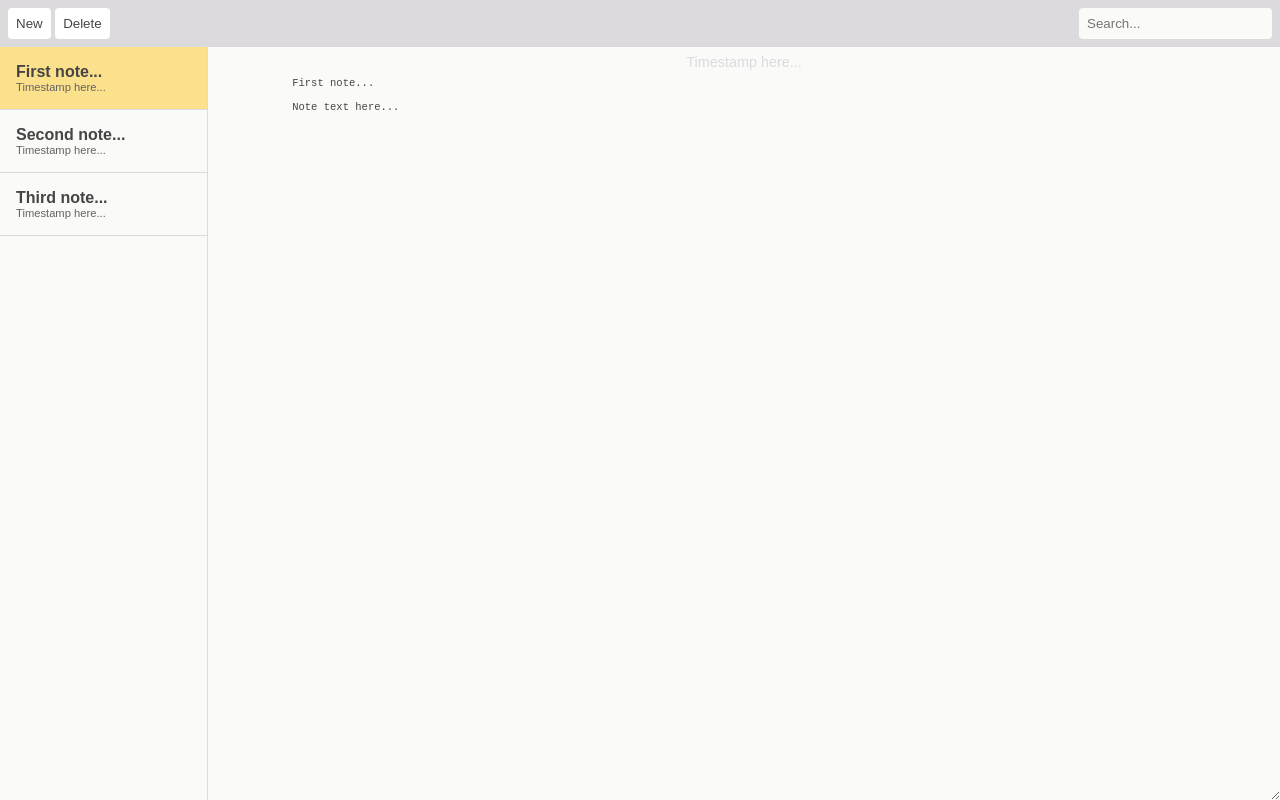
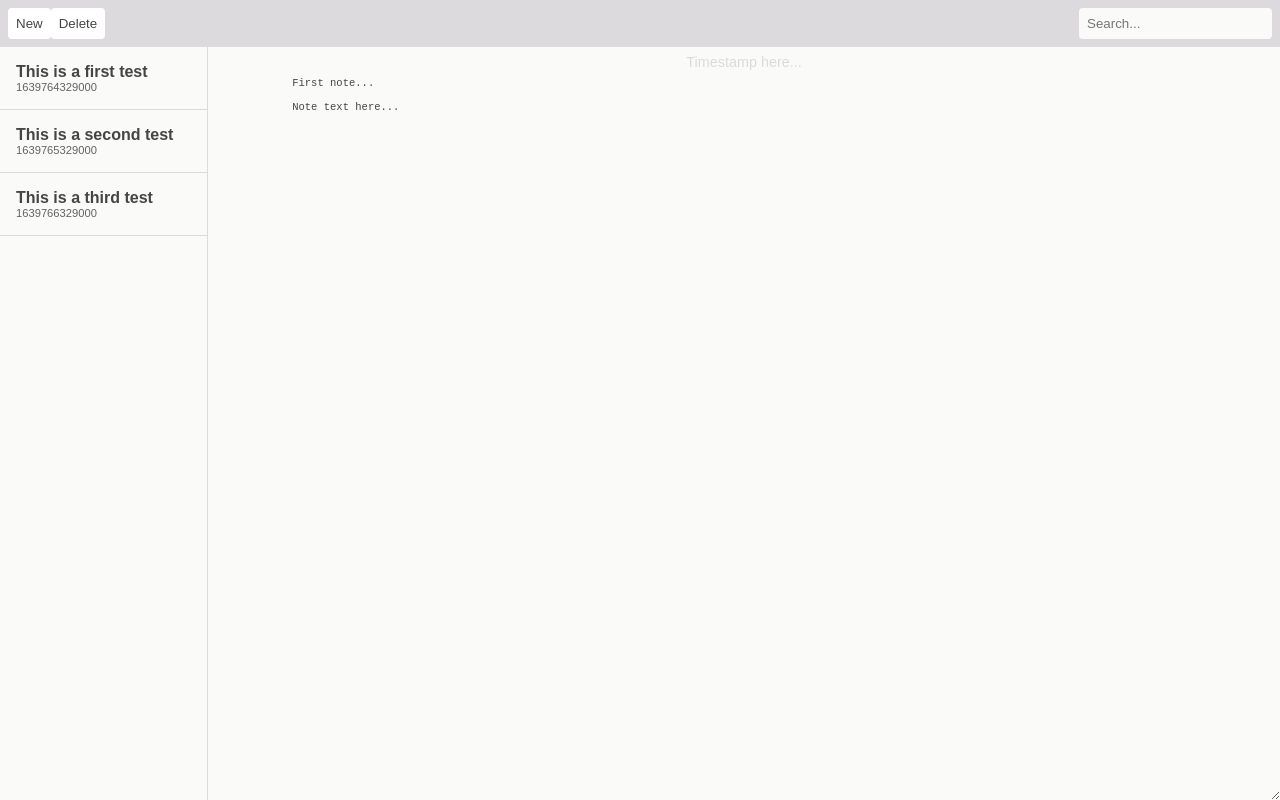
Before and after one commit to acltc/notes-app-vue3, a plain HTML site: page index.html in a window 1280 px wide. Drawn offline with nearby package versions, Linux system fonts and the light colour scheme.

Commit message:
Display note titles from an array of notes

```diff
--- a/index.html
+++ b/index.html
@@ -5,7 +5,7 @@
   <title>Notes</title>
   <link rel="stylesheet" href="index.css"></link>
   <script src="https://unpkg.com/vue@next"></script>
-  <script src="index.js"></script>
+  <script src="index.js" defer></script>
 </head>
 <body>
   <div id="app">
@@ -16,17 +16,9 @@
     </div>
     <div class="note-container">
       <div class="note-selectors">
-        <div class="note-selector active">
-          <p class="note-selector-title">First note...</p>
-          <p class="note-selector-timestamp">Timestamp here...</p>
-        </div>
-        <div class="note-selector">
-          <p class="note-selector-title">Second note...</p>
-          <p class="note-selector-timestamp">Timestamp here...</p>
-        </div>
-        <div class="note-selector">
-          <p class="note-selector-title">Third note...</p>
-          <p class="note-selector-timestamp">Timestamp here...</p>
+        <div v-for="note in notes" class="note-selector">
+          <p class="note-selector-title">{{ note.body }}</p>
+          <p class="note-selector-timestamp">{{ note.timestamp }}</p>
         </div>
       </div>
       <div class="note-editor">
--- a/index.js
+++ b/index.js
@@ -1,3 +1,15 @@
 /* global Vue */
 
-console.log("Hello from JavaScript", Vue);
+var App = {
+  data: function () {
+    return {
+      notes: [
+        { id: 1, body: "This is a first test", timestamp: Date.now() - 2000000 },
+        { id: 2, body: "This is a second test", timestamp: Date.now() - 1000000 },
+        { id: 3, body: "This is a third test", timestamp: Date.now() },
+      ],
+    };
+  },
+};
+
+Vue.createApp(App).mount("#app");
```
